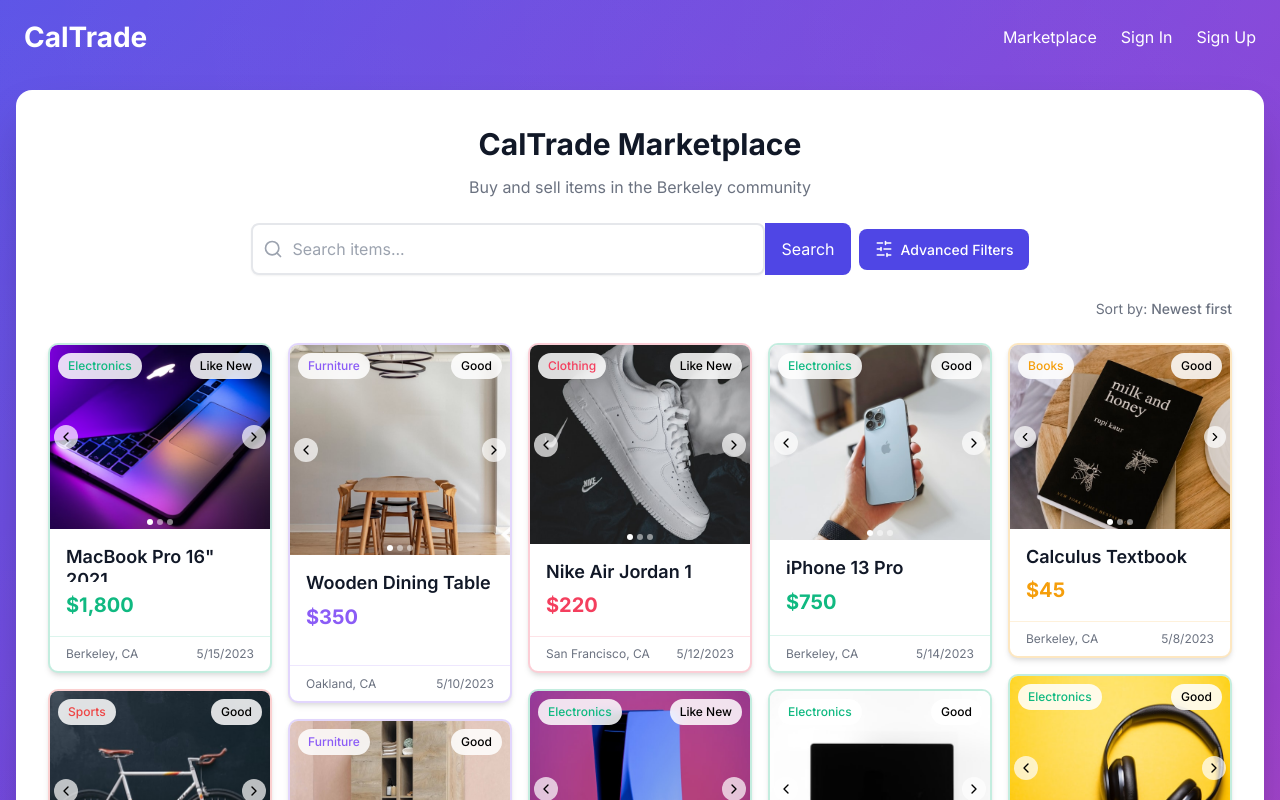
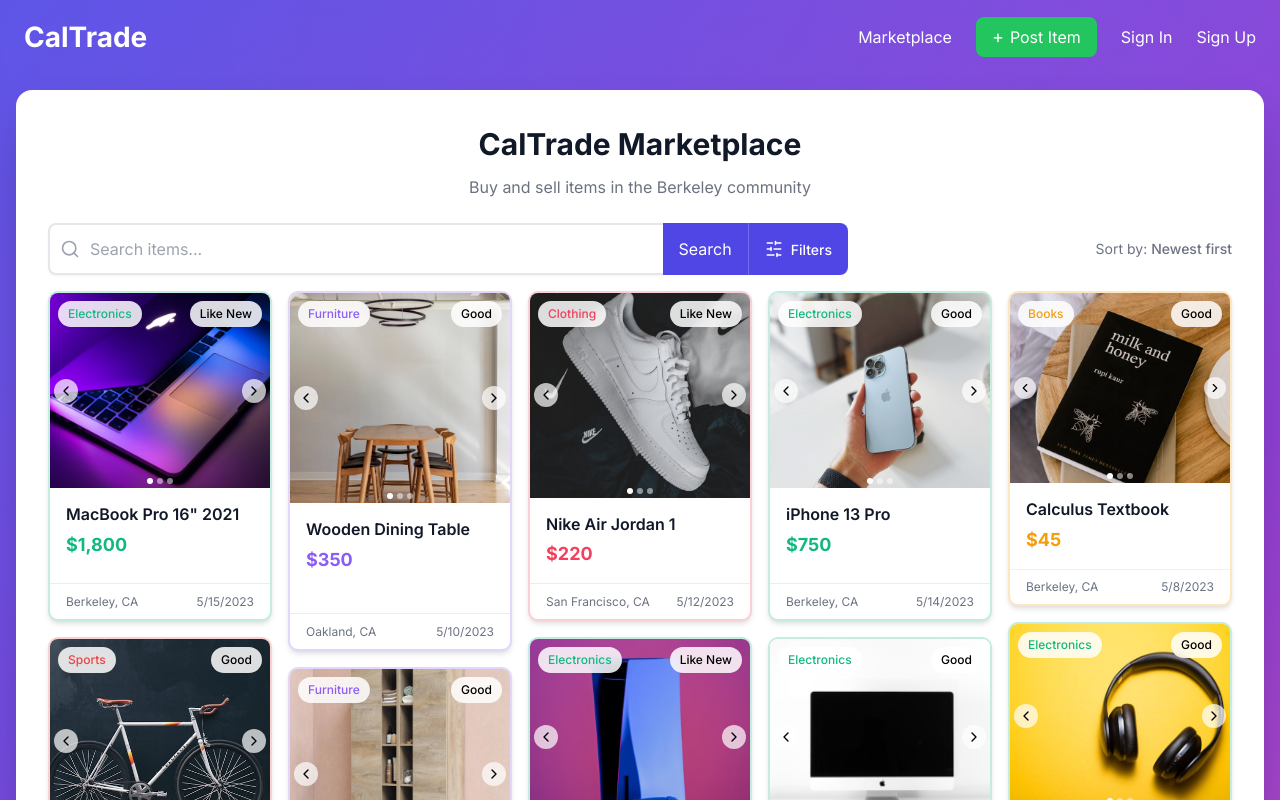
Before and after one commit to hzhou279/CalTrade, a Next.js app: page / in a window 1280 px wide. Shown: the top 800 px of the page. Built offline with nearby package versions, Linux system fonts and the light colour scheme.

Commit message:
Improve marketplace UI with better layout and add post button

```diff
--- a/src/app/components/marketplace/ItemCard.tsx
+++ b/src/app/components/marketplace/ItemCard.tsx
@@ -245,9 +245,9 @@ export default function ItemCard({ item }: ItemCardProps) {
           height: `${cardHeight - imageHeight - 28}px` // Calculate content height (28px for footer)
         }}>
           <h3 style={{
-            fontSize: "18px",
+            fontSize: "16px",
             fontWeight: "600",
-            marginBottom: "8px",
+            marginBottom: "6px",
             color: "#111827",
             display: "-webkit-box",
             WebkitLineClamp: 2,
@@ -258,7 +258,7 @@ export default function ItemCard({ item }: ItemCardProps) {
             {item.title}
           </h3>
           <p style={{
-            fontSize: "20px",
+            fontSize: "18px",
             fontWeight: "700",
             color: accentColor
           }}>
--- a/src/app/page.tsx
+++ b/src/app/page.tsx
@@ -104,9 +104,26 @@ export default function MarketplacePage() {
         </div>
         <nav style={{
           display: "flex",
-          gap: "24px"
+          gap: "24px",
+          alignItems: "center"
         }}>
           <Link href="/" style={{ color: "white", textDecoration: "none", fontSize: "16px" }}>Marketplace</Link>
+          <Link
+            href="/marketplace/new"
+            style={{
+              color: "white",
+              textDecoration: "none",
+              fontSize: "16px",
+              backgroundColor: "#22c55e",
+              padding: "8px 16px",
+              borderRadius: "8px",
+              display: "flex",
+              alignItems: "center",
+              gap: "6px"
+            }}
+          >
+            <span style={{ fontSize: "18px", lineHeight: 1 }}>+</span> Post Item
+          </Link>
           <Link href="/auth/signin" style={{ color: "white", textDecoration: "none", fontSize: "16px" }}>Sign In</Link>
           <Link href="/auth/signup" style={{ color: "white", textDecoration: "none", fontSize: "16px" }}>Sign Up</Link>
         </nav>
@@ -152,20 +169,21 @@ export default function MarketplacePage() {
               </p>
             </div>
 
-            {/* Quick Search Bar */}
+            {/* Search and Filters Row */}
             <div style={{
-              marginBottom: "24px",
+              marginBottom: "16px", // Reduced from 24px
               display: "flex",
-              justifyContent: "center",
+              justifyContent: "space-between",
               alignItems: "center",
-              gap: "8px"
+              gap: "16px"
             }}>
+              {/* Search Form */}
               <form
                 onSubmit={handleQuickSearch}
                 style={{
                   display: "flex",
                   flex: 1,
-                  maxWidth: "600px"
+                  maxWidth: "800px"
                 }}
               >
                 <div style={{
@@ -182,8 +200,9 @@ export default function MarketplacePage() {
                       width: "100%",
                       padding: "12px 16px",
                       paddingLeft: "40px",
-                      borderRadius: "8px",
+                      borderRadius: "8px 0 0 8px",
                       border: "2px solid #e5e7eb",
+                      borderRight: "none",
                       fontSize: "16px",
                       outline: "none",
                       boxShadow: "0 1px 2px 0 rgba(0, 0, 0, 0.05)"
@@ -205,17 +224,15 @@ export default function MarketplacePage() {
                       backgroundColor: "#4f46e5",
                       color: "white",
                       border: "none",
-                      borderRadius: "0 8px 8px 0",
+                      borderRadius: "0",
                       padding: "0 16px",
                       cursor: "pointer"
                     }}
                   >
                     Search
                   </button>
-                </div>
-              </form>
-
                   <button
+                    type="button"
                     onClick={() => setShowFilters(!showFilters)}
                     style={{
                       display: "flex",
@@ -224,13 +241,13 @@ export default function MarketplacePage() {
                       backgroundColor: showFilters ? "#f3f4f6" : "#4f46e5",
                       color: showFilters ? "#4f46e5" : "white",
                       border: "none",
-                  borderRadius: "8px",
+                      borderRadius: "0 8px 8px 0",
                       padding: "10px 16px",
                       fontSize: "14px",
                       fontWeight: "500",
                       cursor: "pointer",
                       transition: "all 0.2s",
-                  whiteSpace: "nowrap"
+                      borderLeft: showFilters ? "1px solid #e5e7eb" : "1px solid rgba(255,255,255,0.2)"
                     }}
                   >
                     {showFilters ? (
@@ -241,13 +258,20 @@ export default function MarketplacePage() {
                     ) : (
                       <>
                         <SlidersHorizontal size={18} />
-                    Advanced Filters
+                        Filters
                       </>
                     )}
                   </button>
                 </div>
+              </form>
 
-            <div className="flex flex-col md:flex-row gap-8">
+              {/* Sort By Dropdown */}
+              <div className="text-sm text-gray-500 flex items-center whitespace-nowrap">
+                Sort by: <span className="font-medium ml-1">Newest first</span>
+              </div>
+            </div>
+
+            <div className="flex flex-col md:flex-row gap-6"> {/* Reduced gap from 8 to 6 */}
               {/* Sidebar with filters - hidden by default */}
               {showFilters && (
                 <div className="w-full md:w-1/4 bg-white p-6 rounded-lg border border-gray-200">
@@ -257,13 +281,6 @@ export default function MarketplacePage() {
 
               {/* Main content with items */}
               <div className={`w-full ${showFilters ? 'md:w-3/4' : 'md:w-full'}`}>
-                {/* Results summary - hidden as requested */}
-                <div className="mb-6 flex justify-end items-center">
-                  <div className="text-sm text-gray-500">
-                    Sort by: <span className="font-medium">Newest first</span>
-                  </div>
-                </div>
-
                 {isLoading ? (
                   <div className="grid grid-cols-2 sm:grid-cols-3 md:grid-cols-4 lg:grid-cols-5 gap-4">
                     {[...Array(10)].map((_, index) => (
--- a/src/middleware.ts
+++ b/src/middleware.ts
@@ -50,6 +50,16 @@ export async function middleware(request: NextRequest) {
     }
   }
 
+  // Protected routes that require authentication
+  if (
+    (pathname.startsWith('/marketplace/my-items') ||
+    pathname.startsWith('/marketplace/new') ||
+    pathname.startsWith('/admin')) &&
+    !token
+  ) {
+    return NextResponse.redirect(new URL('/auth/signin', request.url));
+  }
+
   return NextResponse.next();
 }
 
```
Lines whose indentation alone changed are shown as unchanged.
